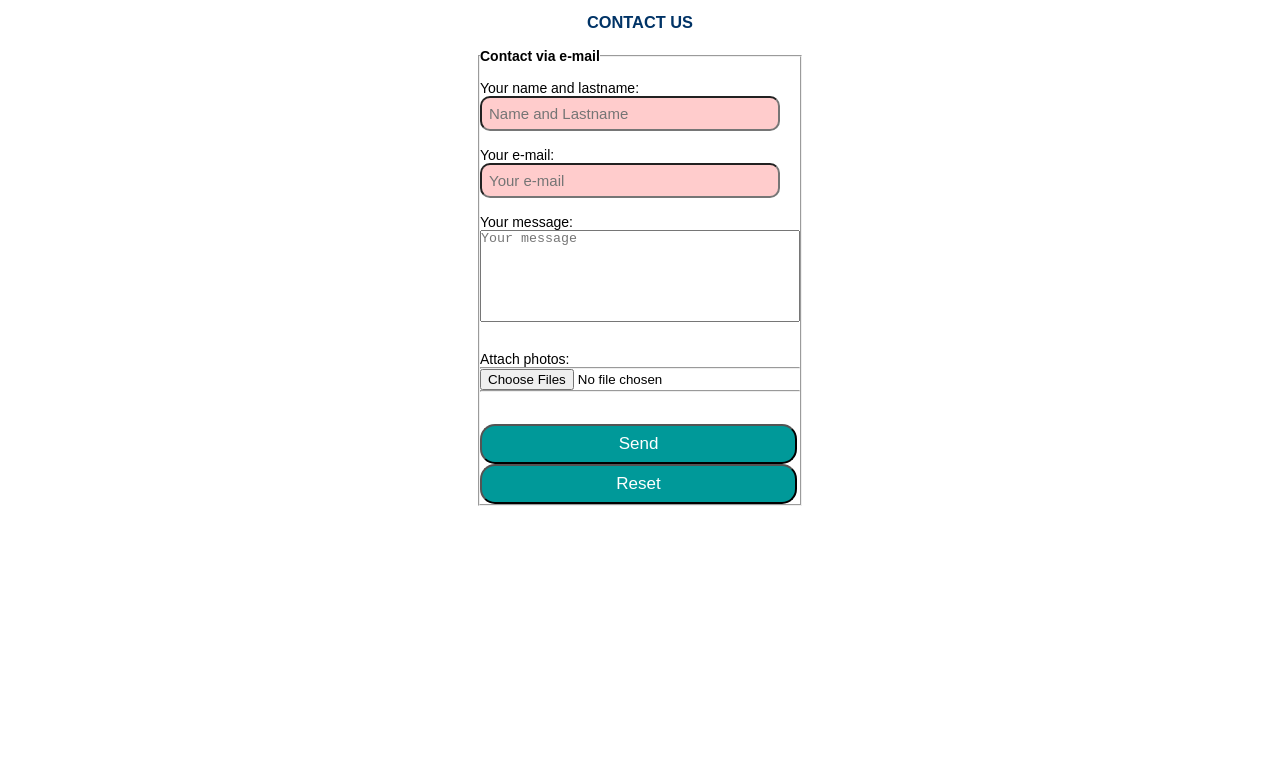
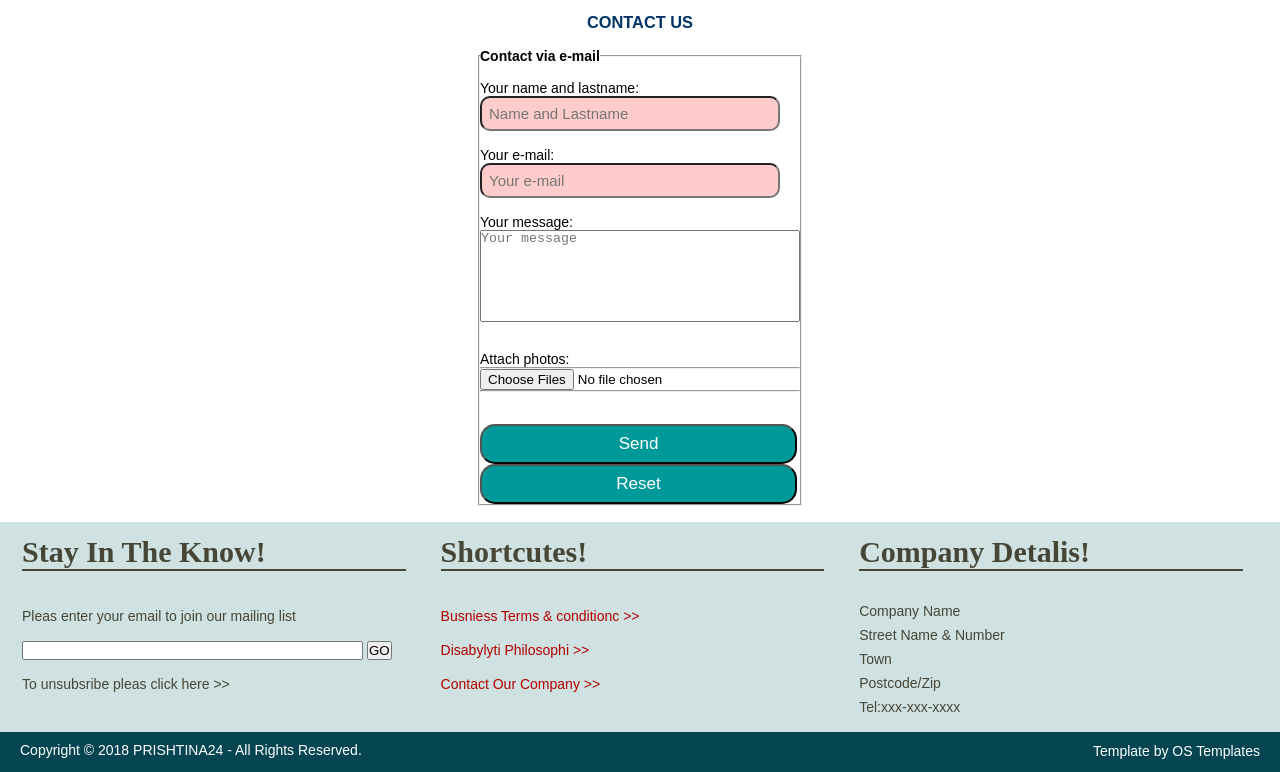
Before and after one commit to GentritIbishi/-INT18_19_Gr37, a website: page public_html/Contact-us.html in a window 1280 px wide. Shown: the part 98-870 px from the top of the page. Before the commit the page ends 800 px from the top, so only its background shows below. Drawn offline with Linux system fonts and the light colour scheme.

Commit message:
Update Contact-us.html

```diff
--- a/public_html/Contact-us.html
+++ b/public_html/Contact-us.html
@@ -120,6 +120,37 @@
 
             </form>
             </fieldset>
+            <br>
 
+            <footer class="footerf">
+                <div class="fmiddle">
+                    <h3>Stay In The Know!</h3>
+                    <form class="forma">
+                        Pleas enter your email to join our mailing list<br>
+                        <input type="email" name="firstname" size="40">
+                        <input type="submit" value="GO" >
+                    </form>
+                    <p><a id="kada" href="#" >To unsubsribe pleas click here >></a></p>
+                </div>
+                <div class="fmiddle">
+                    <h3>Shortcutes!</h3>
+                    <p><a href="#">Busniess Terms & conditionc >></a></p>
+                    <p><a href="#">Disabylyti Philosophi >></a></p>
+                    <p><a href="#">Contact Our Company >></a></p>
+                </div>
+                <div class="fmiddle">
+                    <h3>Company Detalis!</h3>
+                    <p>Company Name</p>
+                    <p>Street Name & Number</p>
+                    <p>Town</p>
+                    <p>Postcode/Zip</p>
+                    <p>Tel:xxx-xxx-xxxx</p>
+                </div>
+            </footer>
+            <!--Copyright - KodI-->
+            <div class="Copyright">
+            <p>Copyright &copy; 2018 PRISHTINA24 - All Rights Reserved.</p>
+            <p id="cr">Template by OS Templates</p>
+            </div>
     </body>
 </html>
```
